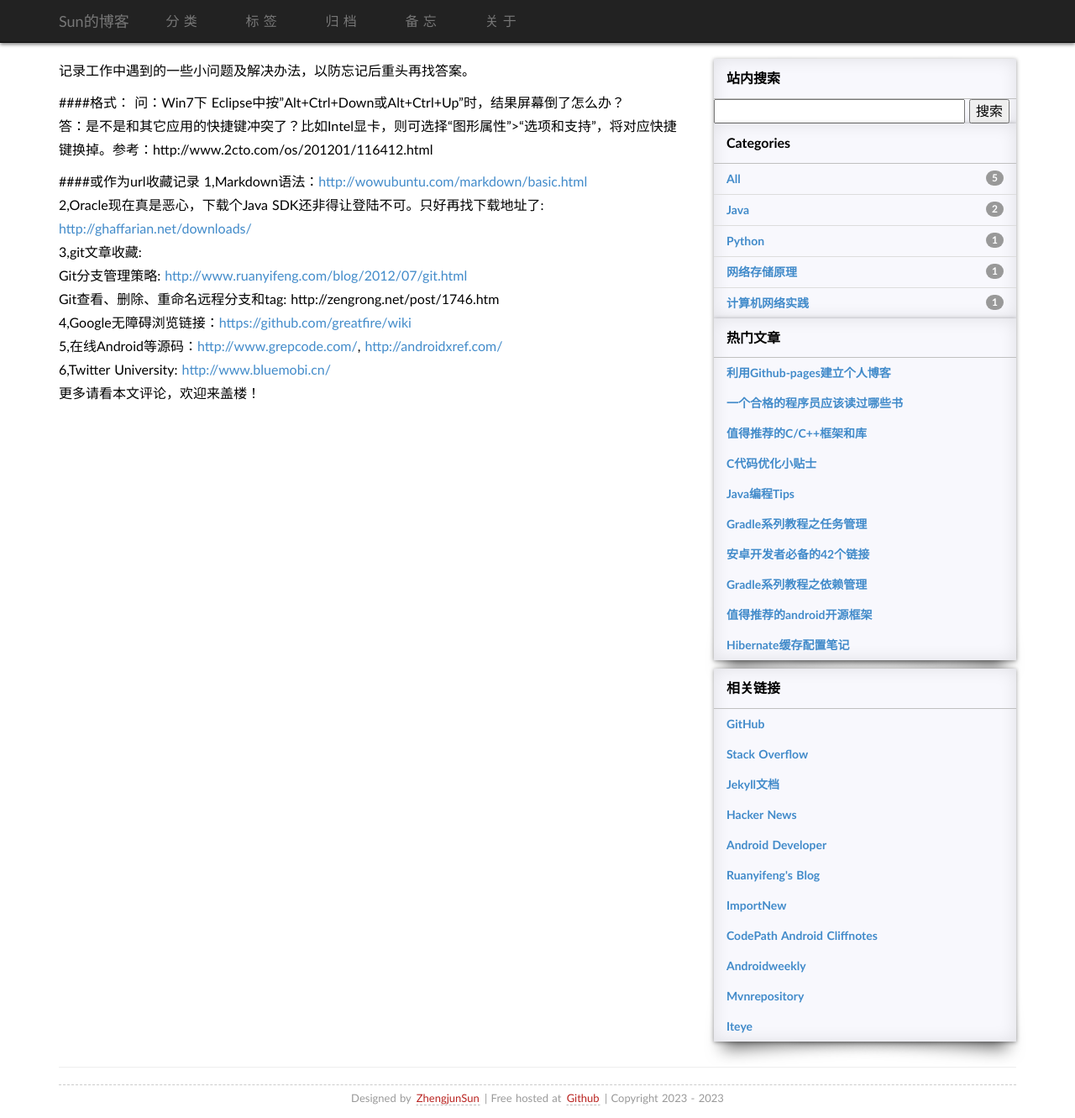
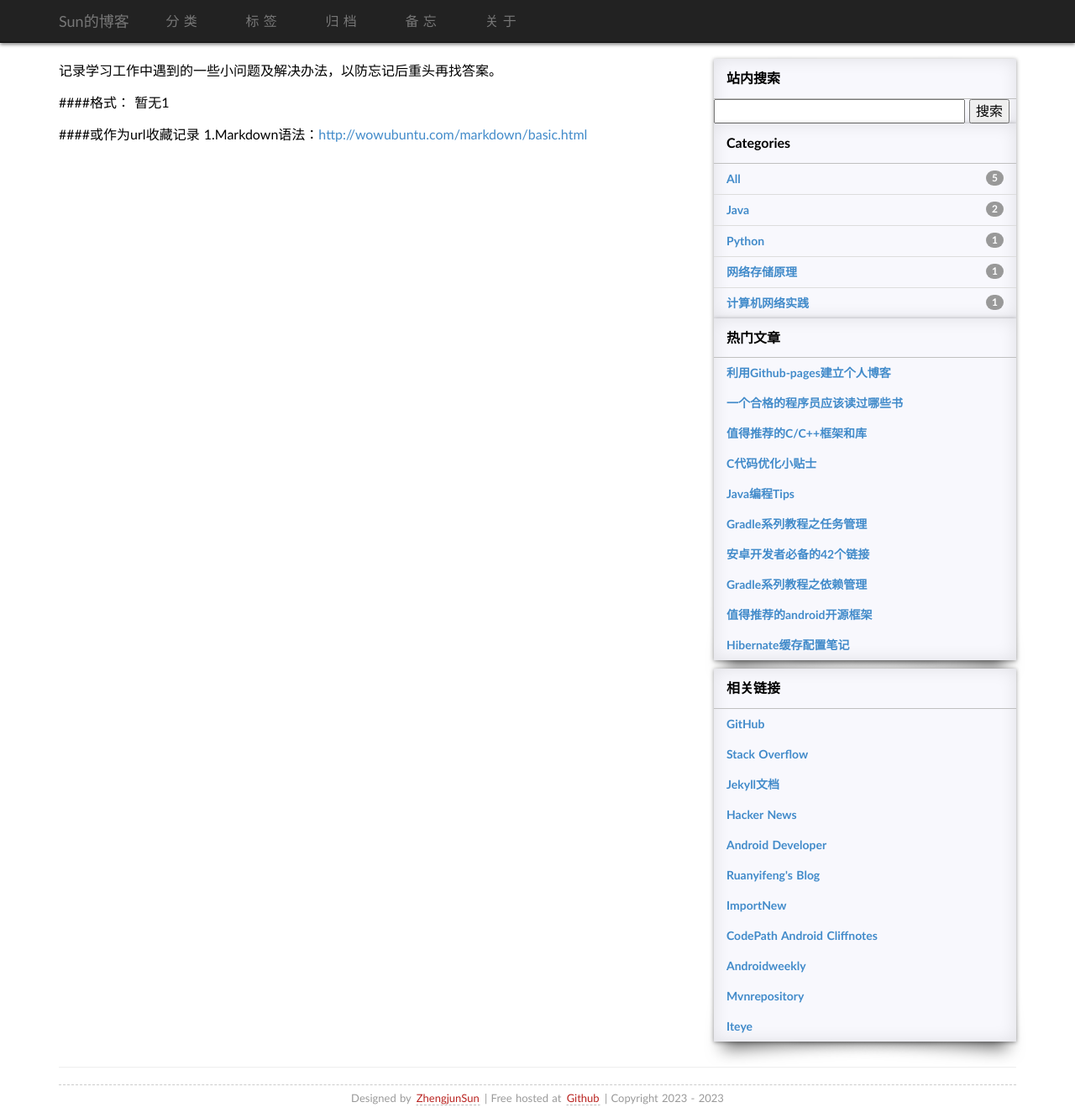
Before and after one commit to ZhengjunSun/ZhengjunSun.github.io, a Jekyll site: the page built from faqs.md, in a window 1280 px wide and 1331 px high. Shown: the whole window at 84% size. Built offline with Jekyll 4.4.1, drawn with Linux system fonts in a browser that asks for light colours; some web fonts are replaced; comment, search, counter and statistics services are not loaded.

Commit message:
Signed-off-by: Sun-Zhengjun <zj_sun@foxmail.com>

```diff
--- a/faqs.md
+++ b/faqs.md
@@ -2,22 +2,14 @@
 layout: default
 title: "问答：Faqs"
 ---
-记录工作中遇到的一些小问题及解决办法，以防忘记后重头再找答案。
+记录学习工作中遇到的一些小问题及解决办法，以防忘记后重头再找答案。
 
 ####格式：
-问：Win7下 Eclipse中按"Alt+Ctrl+Down或Alt+Ctrl+Up"时，结果屏幕倒了怎么办？
-答：是不是和其它应用的快捷键冲突了？比如Intel显卡，则可选择“图形属性”>“选项和支持”，将对应快捷键换掉。参考：http://www.2cto.com/os/201201/116412.html
+暂无1
 
 ####或作为url收藏记录
-1,Markdown语法：<http://wowubuntu.com/markdown/basic.html>
-2,Oracle现在真是恶心，下载个Java SDK还非得让登陆不可。只好再找下载地址了: <http://ghaffarian.net/downloads/>
-3,git文章收藏:
-Git分支管理策略: <http://www.ruanyifeng.com/blog/2012/07/git.html>
-Git查看、删除、重命名远程分支和tag: http://zengrong.net/post/1746.htm
-4,Google无障碍浏览链接：<https://github.com/greatfire/wiki>
-5,在线Android等源码：<http://www.grepcode.com/>, <http://androidxref.com/>
-6,Twitter University: <http://www.bluemobi.cn/>
-更多请看本文评论，欢迎来盖楼！
+1.Markdown语法：<http://wowubuntu.com/markdown/basic.html>
+
 
 <!-- Blog Comments -->
 <div class="media">
```
